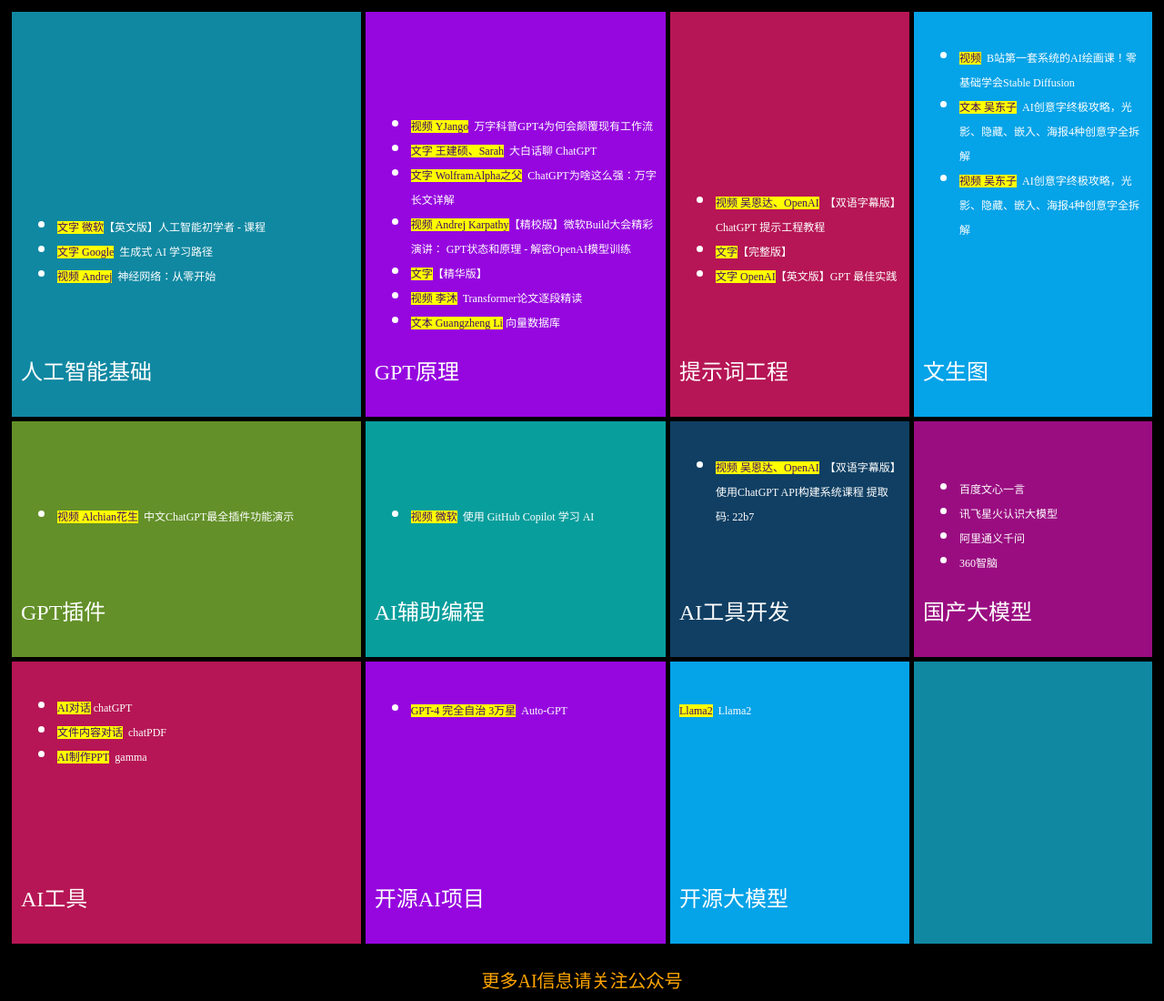
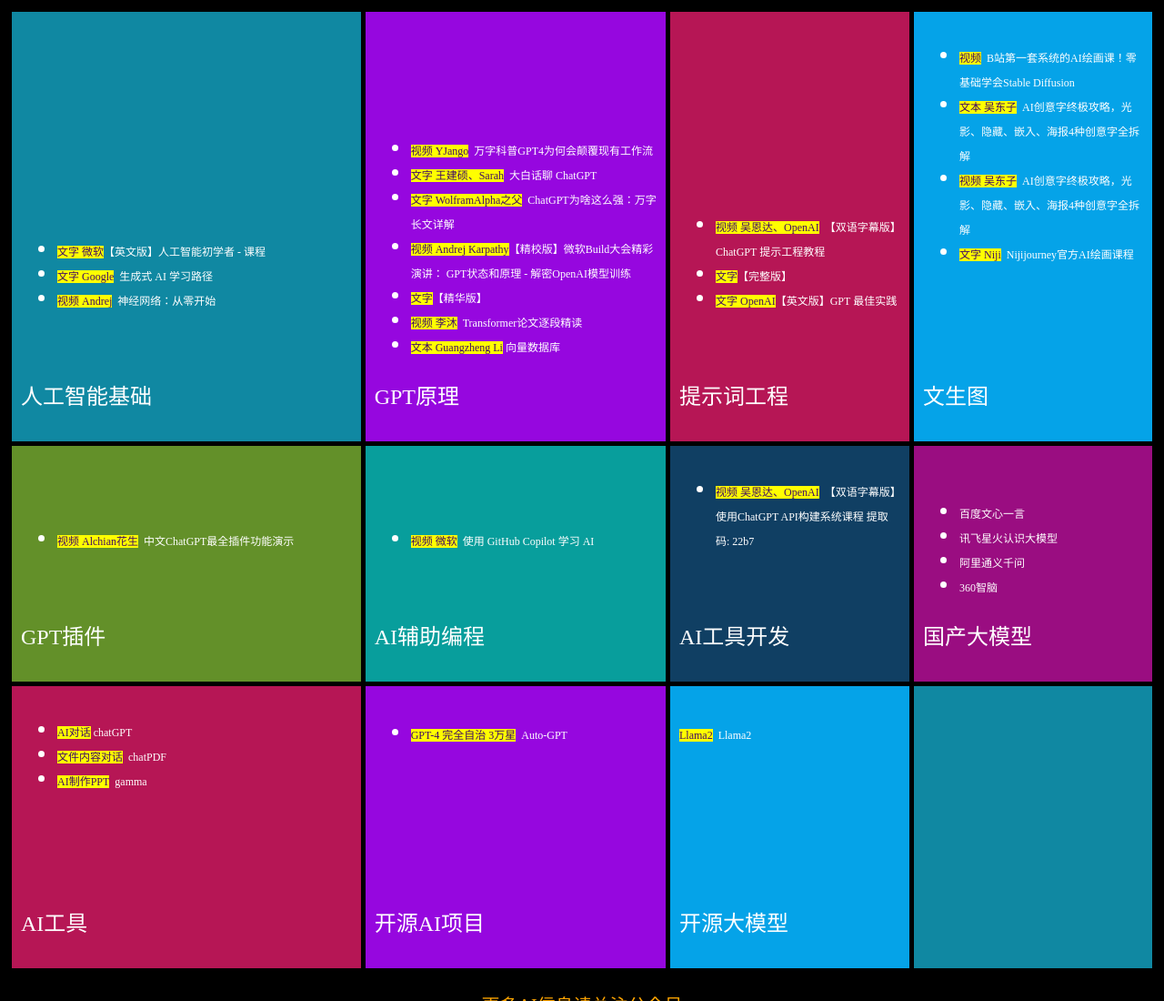
Before and after one commit to yczealot/GPT-Knowledge-Index, a plain HTML site: page index.html in a window 1280 px wide. Shown: the top 1100 px of the page at 91% size. Drawn offline with Linux system fonts and the light colour scheme; a script that the page names is missing.

Commit message:
Update index.html

```diff
--- a/index.html
+++ b/index.html
@@ -48,6 +48,7 @@
         <li><span class="author">视频</span> <a href="https://www.bilibili.com/video/BV1As4y127HW/?buvid=ad4898b17bf8b490c320d45bec68118c&is_story_h5=false&mid=9%2F6Gg%2Fhr6u5NGuQO8DKEFQ%3D%3D&p=1&plat_id=114&share_from=ugc&share_medium=iphone&share_plat=ios&share_session_id=370B3E16-866D-4AA2-B4AF-1D8F90C2B2CC&share_source=COPY&share_tag=s_i&timestamp=1682390994&unique_k=Z45t1Tt&up_id=1814756990&vd_source=2f37299b84cf374e478a6f5b7e261b61%E2%80%94" rel="nofollow">B站第一套系统的AI绘画课！零基础学会Stable Diffusion</a></li>
         <li><span class="author">文本 吴东子</span> <a href="https://mp.weixin.qq.com/s/0VGObVBedo9gz6qsGWCwPA" rel="nofollow">AI创意字终极攻略，光影、隐藏、嵌入、海报4种创意字全拆解</a></li>
         <li><span class="author">视频 吴东子</span> <a href="https://www.bilibili.com/video/BV1GM4y147AB/" rel="nofollow">AI创意字终极攻略，光影、隐藏、嵌入、海报4种创意字全拆解</a></li>
+        <li><span class="author">文字 Niji</span> <a href="https://mp.weixin.qq.com/s/CxEv5NQF_wzAtqXnuNbKog" rel="nofollow">Nijijourney官方AI绘画课程</a></li>
       </ul>
       <p>&nbsp;</p>
       <p>&nbsp;</p>
```
